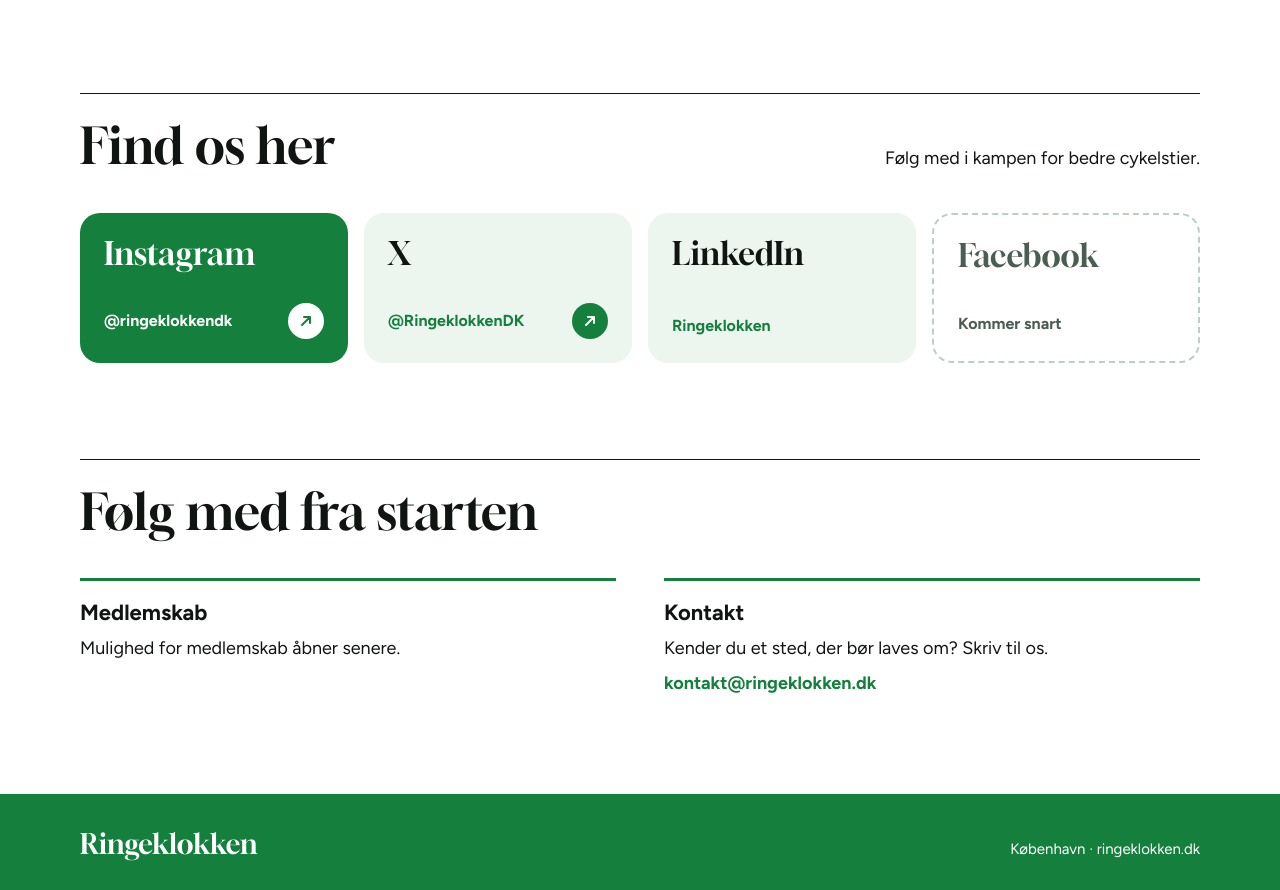
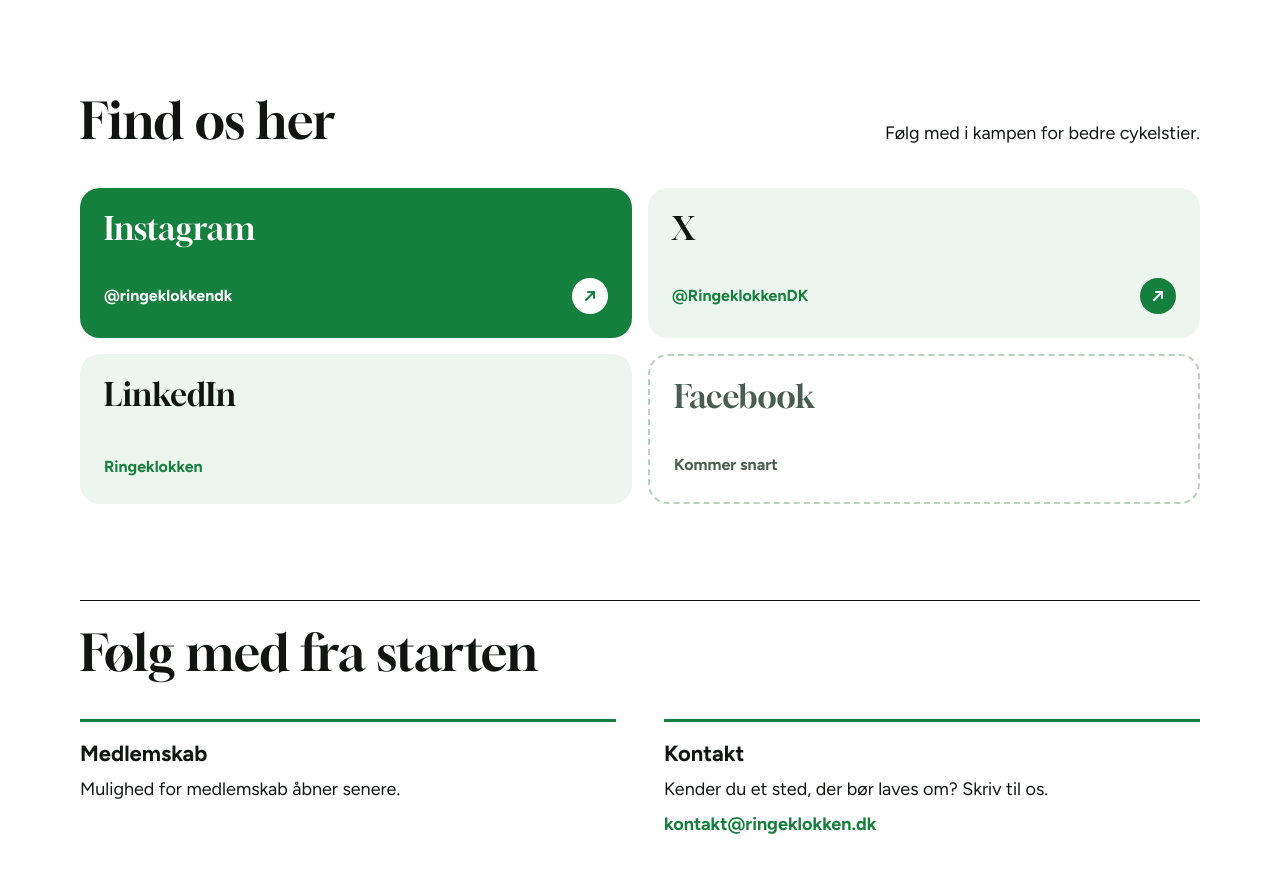
Before and after one commit to Ringeklokken/website, a plain HTML site: page index.html in a window 1280 px wide. Shown: the part 3532-4422 px from the top of the page. Drawn offline with Linux system fonts and the light colour scheme.

Commit message:
Find os her: fjern linje, kort i 2x2
Co-Authored-By: Claude Opus 5.5 <noreply@anthropic.com>
Claude-Session: https://claude.ai/code/session_01H9RZF7rVdzKH2Bp5ZCVGjq

```diff
--- a/index.html
+++ b/index.html
@@ -65,7 +65,8 @@ a{color:inherit}a:hover{color:#15803d}
 #top > section,#om > div{border-radius:20px;overflow:hidden}
 header a[href="#kontakt"]{border-radius:10px}
 @media (max-width:760px){#top > section,#om > div{border-radius:14px}}
-.rk-soc-grid{margin-top:40px;display:grid;grid-template-columns:repeat(auto-fit,minmax(min(100%,230px),1fr));gap:16px}
+.rk-soc-grid{margin-top:40px;display:grid;grid-template-columns:repeat(2,minmax(0,1fr));gap:16px}
+@media (max-width:560px){.rk-soc-grid{grid-template-columns:minmax(0,1fr)}}
 .rk-soc{display:flex;flex-direction:column;justify-content:space-between;gap:28px;min-height:150px;padding:24px;border-radius:20px;text-decoration:none;color:#111512;transition:transform .2s ease,background-color .2s ease}
 .rk-soc-name{font-family:'Gloock',Georgia,serif;font-size:32px;line-height:1.05}
 .rk-soc-foot{display:flex;align-items:center;justify-content:space-between;gap:12px;font-weight:700;font-size:16px}
@@ -333,7 +334,7 @@ a.rk-soc:focus-visible{outline:3px solid #111512;outline-offset:3px}
   </section>
 
   <section id="find" style="max-width: 1200px; margin: 0 auto; padding: 96px clamp(20px, 4vw, 40px) 0">
-    <div style="border-top: 1px solid #111512; padding-top: 24px; display: flex; flex-wrap: wrap; align-items: baseline; justify-content: space-between; gap: 12px 48px">
+    <div style="display: flex; flex-wrap: wrap; align-items: baseline; justify-content: space-between; gap: 12px 48px">
       <h2 style="margin: 0; font-family: 'Gloock', Georgia, serif; font-weight: 400; font-size: clamp(34px, 4vw, 50px); line-height: 1.08">Find os her</h2>
       <p style="margin: 0; max-width: 28em">Følg med i kampen for bedre cykelstier.</p>
     </div>
```
